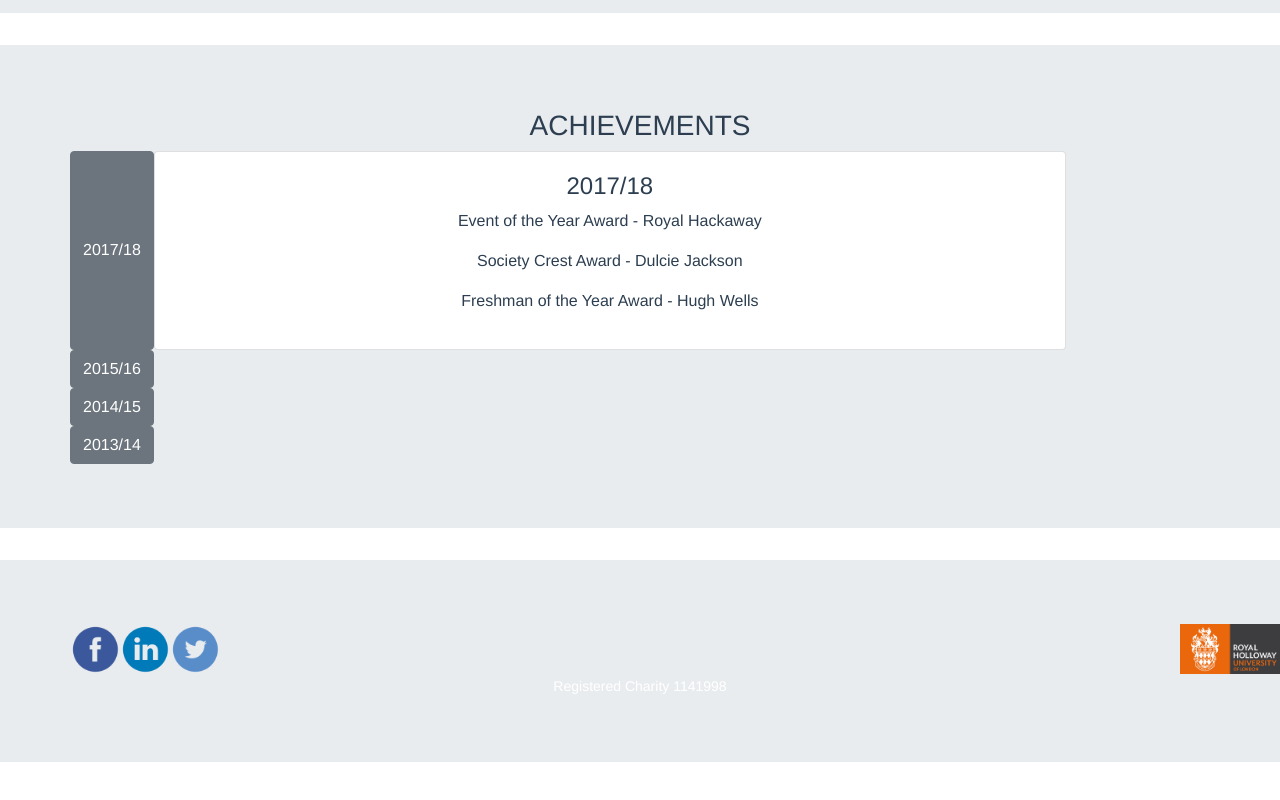
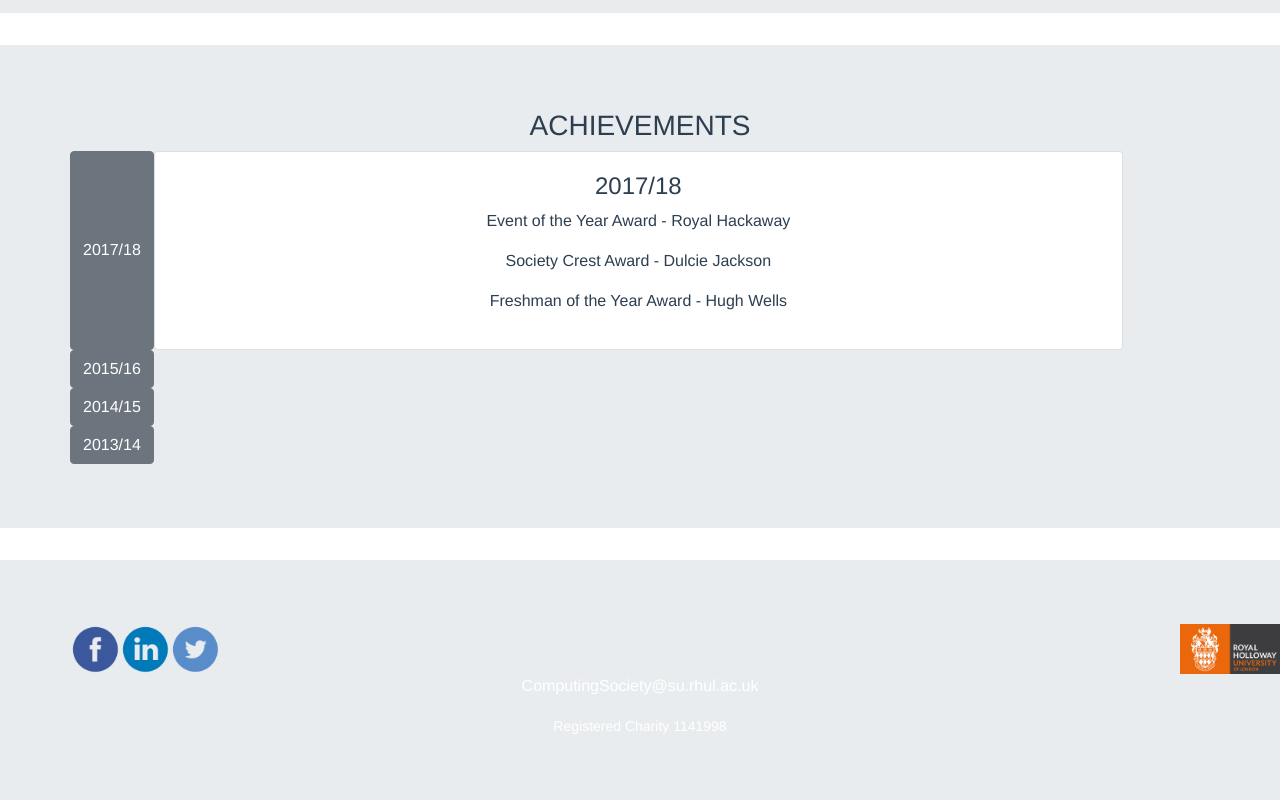
Before and after one commit to matty234/computingsociety.co.uk, a Vue app in the folder compsoc-website/: page /#/ in a window 1280 px wide. Shown: the part 1727-2527 px from the top of the page. Before the commit the page ends 2489 px from the top, so only its background shows below. Built offline with nearby package versions, Linux system fonts and the light colour scheme.

Commit message:
:pencil2: Added Email Address

```diff
--- a/compsoc-website/src/components/homepage/Homepage.vue
+++ b/compsoc-website/src/components/homepage/Homepage.vue
@@ -128,6 +128,11 @@
       </div>
       <div class="row">
         <div class="col">
+          <p class="white">ComputingSociety@su.rhul.ac.uk</p>
+        </div>
+      </div>
+      <div class="row">
+        <div class="col">
           <small class="white">Registered Charity 1141998</small>
         </div>
       </div>
@@ -200,7 +205,7 @@
 }
 
 .full-width {
-  width: 80%
+  width: 85%
 }
 
 html,body{height:100%;}
```
